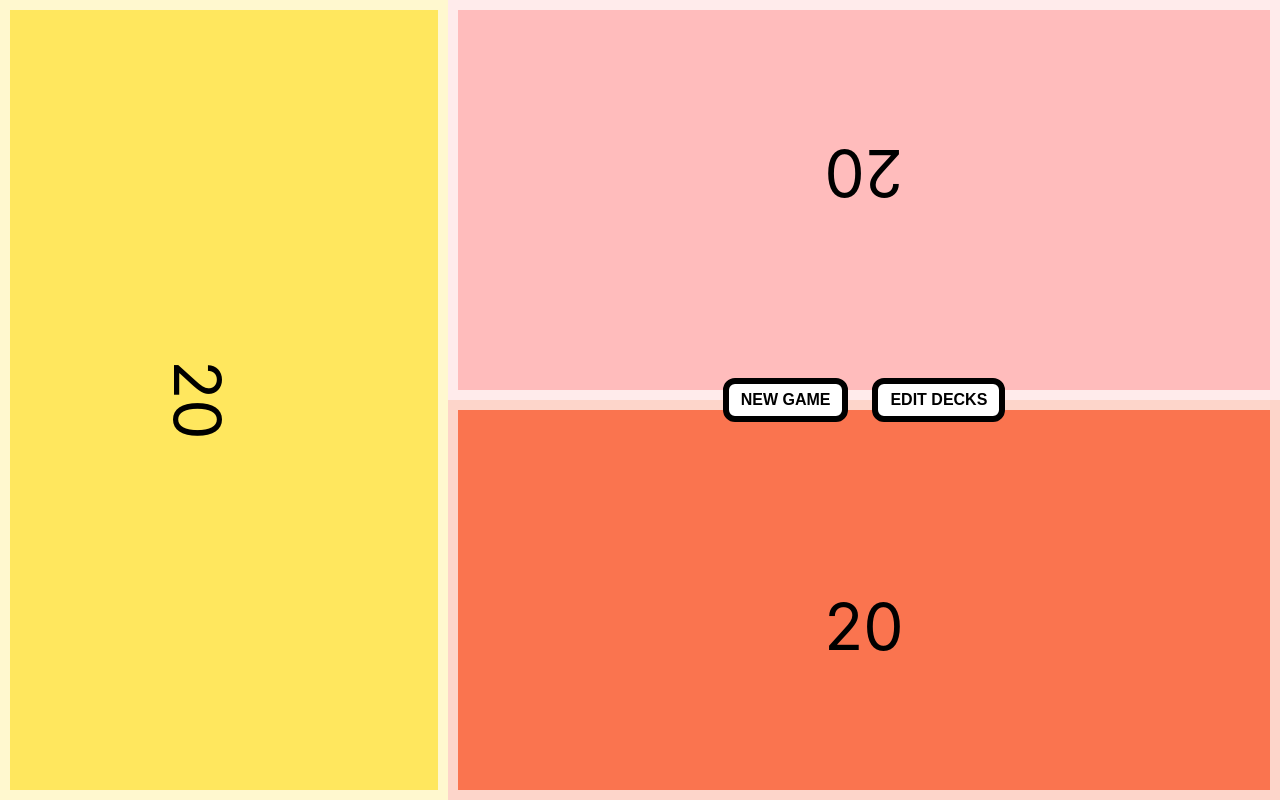
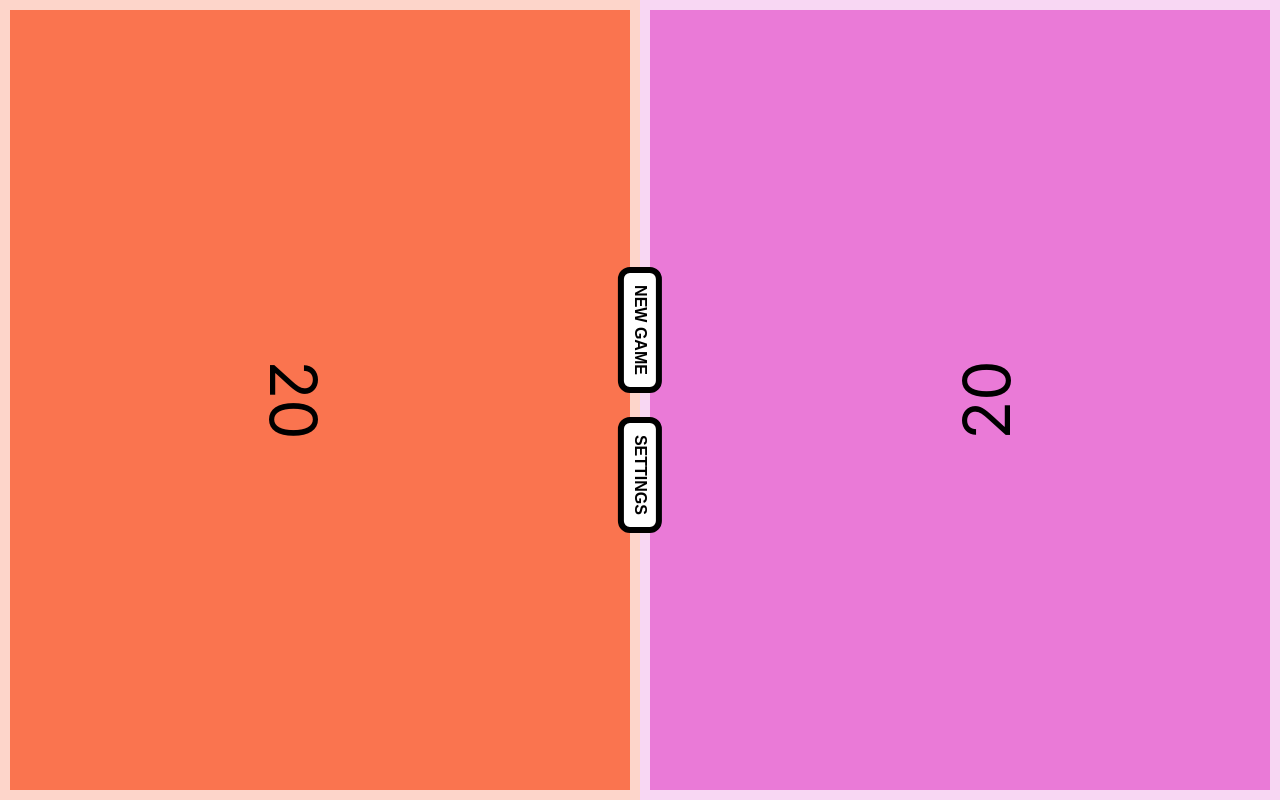
Before and after one commit to Eik-S/mtg-playboard, a React (Create React App) app: page / in a window 1280 px wide. Built offline with nearby package versions, Linux system fonts and the light colour scheme.

Commit message:
feat: game context
fix: settings layout

feat: allow to change number of players and decks

```diff
--- a/src/App.tsx
+++ b/src/App.tsx
@@ -1,12 +1,15 @@
 import { Fragment } from 'react'
 import { RandomDeckSelector } from './components/random-deck-selector'
 import { DecklistContextProvider } from './context/decklist-context'
+import { GameContextProvider } from './context/game-context'
 
 export function App() {
   return (
     <Fragment>
       <DecklistContextProvider>
-        <RandomDeckSelector />
+        <GameContextProvider>
+          <RandomDeckSelector />
+        </GameContextProvider>
       </DecklistContextProvider>
     </Fragment>
   )
--- a/src/components/decklist-editor.tsx
+++ b/src/components/decklist-editor.tsx
@@ -1,21 +1,14 @@
 import { css } from '@emotion/react'
 import { useDecklistContext } from '../context/decklist-context'
 
-interface DecklistEditorProps {
-  onCloseDecklistEditor: () => void
-}
-
-export function DecklistEditor({ onCloseDecklistEditor, ...props }: DecklistEditorProps) {
+export function DecklistEditor({ ...props }) {
   const { availableDecks, collectedDecks, addDeck, removeDeck, selectAllDecks, removeAllDecks } =
     useDecklistContext()
   const collectedDeckNames = collectedDecks.map((deck) => deck.name)
 
   return (
-    <div css={styles.decklistEditorWrapper} {...props}>
-      <div css={styles.curtain} onClick={() => onCloseDecklistEditor()} />
-      <div css={styles.deckSelectionPane}>
-        <ul css={styles.deckList}>
-          <li css={styles.deckListItem}>
+    <div>
+      <div>
         <span css={styles.editionName}>JUMPSTART</span>
         {availableDecks.length === collectedDecks.length ? (
           <button css={styles.checkboxButton} onClick={() => removeAllDecks()}>
@@ -24,7 +17,8 @@ export function DecklistEditor({ onCloseDecklistEditor, ...props }: DecklistEdit
         ) : (
           <button css={styles.checkboxButton} onClick={() => selectAllDecks()}></button>
         )}
-          </li>
+      </div>
+      <ul css={styles.deckList}>
         {availableDecks.map((deck) => (
           <li css={styles.deckListItem} key={deck.name}>
             <span css={styles.deckName}>{deck.name}</span>
@@ -39,46 +33,20 @@ export function DecklistEditor({ onCloseDecklistEditor, ...props }: DecklistEdit
         ))}
       </ul>
     </div>
-    </div>
   )
 }
 
 const styles = {
-  decklistEditorWrapper: css`
-    position: fixed;
-    top: 0;
-    bottom: 0;
-    height: 100vh;
-    width: 100vw;
+  deckList: css`
     display: grid;
-    grid-template-columns: 1fr auto 1fr;
-    grid-template-rows: 1fr auto 1fr;
-  `,
-  curtain: css`
-    grid-column: 1 / span 3;
-    grid-row: 1 / span 3;
-  `,
-  deckSelectionPane: css`
-    grid-column: 2;
-    grid-row: 2;
-    width: 600px;
-    max-height: 600px;
-    overflow-y: scroll;
-    border: 10px solid black;
-    border-radius: 12px;
-    padding: 24px;
-  `,
-  deckList: css`
-    width: max-content;
-    display: flex;
-    flex-direction: column;
+    grid-template-columns: repeat(auto-fill, minmax(200px, 1fr));
     row-gap: 6px;
+    column-gap: 32px;
   `,
   deckListItem: css`
     display: flex;
     flex-direction: row;
-    column-gap: 24px;
-    justify-content: right;
+    justify-content: space-between;
   `,
   editionName: css`
     font-size: 24px;
@@ -87,8 +55,11 @@ const styles = {
   `,
   deckName: css`
     font-size: 24px;
+    align-self: center;
   `,
   checkboxButton: css`
+    flex-shrink: 0;
+    align-self: center;
     width: 38px;
     height: 38px;
     border: 6px solid black;
--- a/src/components/game-layout.tsx
+++ b/src/components/game-layout.tsx
@@ -1,18 +1,36 @@
 import { css } from '@emotion/react'
-import { ReactNode, useCallback } from 'react'
+import { Fragment, ReactNode } from 'react'
+import { useGameContext } from '../context/game-context'
 
 interface GameBoardProps {
   numOfPlayers: number
   children: ReactNode
-  settings: ReactNode
+  onClickSettingsButton: () => void
 }
 
-export function GameBoard({ numOfPlayers, children, settings }: GameBoardProps) {
+export function GameBoard({ numOfPlayers, children, onClickSettingsButton }: GameBoardProps) {
   return (
     <div css={styles.gameBoard(numOfPlayers)}>
       {children}
-      <div css={styles.midPanel(numOfPlayers)}>{settings}</div>
+      <div css={styles.midPanelButtons(numOfPlayers)}>
+        <GameBoardButtons onClickSettingsButton={onClickSettingsButton} />
+      </div>
     </div>
+  )
+}
+
+interface GameBoardButtonsProps {
+  onClickSettingsButton: () => void
+}
+
+function GameBoardButtons({ onClickSettingsButton }: GameBoardButtonsProps) {
+  const { startNewGame } = useGameContext()
+
+  return (
+    <Fragment>
+      <button onClick={() => startNewGame()}>New Game</button>
+      <button onClick={() => onClickSettingsButton()}>Settings</button>
+    </Fragment>
   )
 }
 
@@ -214,9 +232,8 @@ const styles = {
       }
     `}
   `,
-  midPanel: (numberOfPlayers: number) => css`
-    grid-row: 1 / span 3;
-    grid-column: 1 / span 3;
+  midPanelButtons: (numberOfPlayers: number) => css`
+    position: absolute;
     justify-self: center;
     align-self: center;
     z-index: 1;
--- a/src/components/player-board.tsx
+++ b/src/components/player-board.tsx
@@ -25,8 +25,9 @@ export function PlayerBoard({ color, randomDecks, layoutRotation, ...props }: Pl
       .sort((a: Deck, b: Deck) => {
         const wordTypeOrder: Record<WordType, number> = {
           adjective: 0,
-          noun: 1,
-          suffix: 2,
+          prenoun: 1,
+          noun: 2,
+          suffix: 3,
         }
         return wordTypeOrder[a.wordType] - wordTypeOrder[b.wordType]
       })
--- a/src/components/random-deck-selector.tsx
+++ b/src/components/random-deck-selector.tsx
@@ -1,33 +1,20 @@
 import { useState } from 'react'
-import { Deck } from '../context/decklist-context'
-import { useColors } from '../hooks/use-colors'
+import { useGameContext } from '../context/game-context'
 import { useGameBoardRotation } from '../hooks/use-game-board-rotation'
 import { GameBoard, PlayerWrapper } from './game-layout'
-import { Player, PlayerBoard } from './player-board'
+import { PlayerBoard } from './player-board'
 import { Settings } from './settings'
 
 export function RandomDeckSelector() {
-  const { getRandomColor } = useColors()
   const { getPlayerRotation } = useGameBoardRotation()
-
-  const [players, setPlayers] = useState<Player[]>([
-    { color: getRandomColor(), randomDecks: [] },
-    { color: getRandomColor(), randomDecks: [] },
-    { color: getRandomColor(), randomDecks: [] },
-  ])
-
-  function handleSelectedRandomDecks(randomDecks: Deck[][]) {
-    setPlayers((prevPlayers) => {
-      return prevPlayers.map((player, index) => ({ ...player, randomDecks: randomDecks[index] }))
-    })
-  }
-
-  const settings = (
-    <Settings numberOfPlayers={players.length} onSelectedRandomDecks={handleSelectedRandomDecks} />
-  )
+  const { players } = useGameContext()
+  const [settingsOpen, setSettingsOpen] = useState(false)
 
   return (
-    <GameBoard numOfPlayers={players.length} settings={settings}>
+    <GameBoard numOfPlayers={players.length} onClickSettingsButton={() => setSettingsOpen(true)}>
+      {settingsOpen && (
+        <Settings settingsOpen={settingsOpen} onClickCurtain={() => setSettingsOpen(false)} />
+      )}
       {players.map((player, id) => (
         <PlayerWrapper numOfPlayers={players.length} playerId={id} key={id}>
           <PlayerBoard {...player} layoutRotation={getPlayerRotation(id + 1, players.length)} />
--- a/src/components/settings.tsx
+++ b/src/components/settings.tsx
@@ -1,44 +1,110 @@
-import { Fragment, useState } from 'react'
-import { Deck, useDecklistContext } from '../context/decklist-context'
+import { css } from '@emotion/react'
+import { Fragment } from 'react'
+import { useGameContext } from '../context/game-context'
 import { DecklistEditor } from './decklist-editor'
 
 interface SettingsProps {
-  numberOfPlayers: number
-  onSelectedRandomDecks: (randomDecks: Deck[][]) => void
+  settingsOpen: boolean
+  onClickCurtain: () => void
 }
 
-export function Settings({ numberOfPlayers, onSelectedRandomDecks }: SettingsProps) {
-  const [isDecklistEditorOpen, setIsDecklistEditorOpen] = useState(false)
-
-  const { collectedDecks } = useDecklistContext()
-
-  function generateRandomDecks() {
-    const randomDecks: Deck[][] = []
-    const unavailableDecks: Deck[] = []
-    for (let i = 0; i < numberOfPlayers; i++) {
-      let selectedDecks: Deck[] = []
-      while (selectedDecks.length < 2) {
-        const randomDeckIndex = Math.floor(Math.random() * collectedDecks.length)
-        const randomDeck = collectedDecks[randomDeckIndex]
-        if (selectedDecks.length === 1 && randomDeck.mana === selectedDecks[0].mana) continue
-        if (!unavailableDecks.includes(randomDeck)) {
-          selectedDecks.push(randomDeck)
-          unavailableDecks.push(randomDeck)
-        }
-      }
-      randomDecks.push(selectedDecks)
-    }
-
-    onSelectedRandomDecks(randomDecks)
-  }
+export function Settings({ settingsOpen, onClickCurtain }: SettingsProps) {
+  const { numberOfPlayers, numberOfRandomDecks, setNumberOfPlayers, setNumberOfRandomDecks } =
+    useGameContext()
 
   return (
     <Fragment>
-      <button onClick={() => generateRandomDecks()}>New Game</button>
-      <button onClick={() => setIsDecklistEditorOpen(true)}>Edit Decks</button>
-      {isDecklistEditorOpen && (
-        <DecklistEditor onCloseDecklistEditor={() => setIsDecklistEditorOpen(false)} />
+      {settingsOpen && (
+        <div css={styles.settingsPaneWrapper}>
+          <div css={styles.curtain} onClick={() => onClickCurtain()} />
+          <div css={styles.settingsPane}>
+            <div css={styles.ruler}>Game Settings</div>
+            <div css={styles.section}>
+              <div css={styles.plusMinus}>
+                <label>Number of Players</label>
+                <button
+                  onClick={() => setNumberOfPlayers((prev) => prev - 1)}
+                  disabled={numberOfPlayers === 2}
+                >
+                  -
+                </button>
+                <span>{numberOfPlayers}</span>
+                <button
+                  onClick={() => setNumberOfPlayers((prev) => prev + 1)}
+                  disabled={numberOfPlayers === 4}
+                >
+                  +
+                </button>
+              </div>
+              <div css={styles.plusMinus}>
+                <label>Number of Jumpstart Decks</label>
+                <button
+                  onClick={() => setNumberOfRandomDecks((prev) => prev - 1)}
+                  disabled={numberOfRandomDecks === 1}
+                >
+                  -
+                </button>
+                <span>{numberOfRandomDecks}</span>
+                <button
+                  onClick={() => setNumberOfRandomDecks((prev) => prev + 1)}
+                  disabled={numberOfRandomDecks === 4}
+                >
+                  +
+                </button>
+              </div>
+            </div>
+            <div css={styles.ruler}>Collected Jumpstart Decks</div>
+            <DecklistEditor />
+          </div>
+        </div>
       )}
     </Fragment>
   )
 }
+
+const styles = {
+  settingsPaneWrapper: css`
+    position: fixed;
+    z-index: 2;
+    top: 0;
+    left: 0;
+    height: 100vh;
+    width: 100vw;
+    display: flex;
+    justify-content: center;
+    align-items: center;
+  `,
+  curtain: css`
+    position: fixed;
+    width: 100vw;
+    height: 100vh;
+    z-index: 1;
+  `,
+  settingsPane: css`
+    z-index: 2;
+    width: 80vw;
+    height: 80vh;
+    background-color: #ffffffee;
+    border: 12px solid black;
+    overflow-y: auto;
+    padding: 24px;
+  `,
+  section: css`
+    display: flex;
+    justify-content: space-between;
+    flex-wrap: wrap;
+    row-gap: 18px;
+    column-gap: 32px;
+  `,
+  ruler: css`
+    margin: 32px 0;
+    border-top: 8px solid black;
+    font-size: 18px;
+    text-align: center;
+  `,
+  plusMinus: css`
+    label {
+      margin-right: 12px;
+    }
+  `,
+}
--- /dev/null
+++ b/src/context/game-context.tsx
@@ -0,0 +1,96 @@
+import {
+  createContext,
+  Dispatch,
+  ReactNode,
+  SetStateAction,
+  useContext,
+  useEffect,
+  useState,
+} from 'react'
+import { Player } from '../components/player-board'
+import { useColors } from '../hooks/use-colors'
+import { useDecklistContext } from './decklist-context'
+
+type GameMode = 'jumpstart'
+
+interface GameApi {
+  players: Player[]
+  startingLife: number
+  numberOfPlayers: number
+  numberOfRandomDecks: number
+  startNewGame: () => void
+  setNumberOfPlayers: Dispatch<SetStateAction<number>>
+  setNumberOfRandomDecks: Dispatch<SetStateAction<number>>
+}
+
+function useGameState() {
+  const [gameMode] = useState<GameMode>('jumpstart')
+  const [startingLife] = useState(20)
+  const [numberOfPlayers, setNumberOfPlayers] = useState(2)
+  const [players, setPlayers] = useState<Player[]>([])
+  const [numberOfRandomDecks, setNumberOfRandomDecks] = useState(2)
+  const { generateRandomDecks } = useDecklistContext()
+  const { getRandomColor } = useColors()
+
+  useEffect(() => {
+    function initPlayers(numberOfPlayers: number): Player[] {
+      const p = []
+      for (let i = 0; i < numberOfPlayers; i++) {
+        p.push({
+          color: getRandomColor(),
+          randomDecks: [],
+        })
+      }
+      return p
+    }
+
+    setPlayers((prevPlayers) => {
+      if (prevPlayers.length < numberOfPlayers) {
+        const difference = numberOfPlayers - prevPlayers.length
+        return [...prevPlayers, ...initPlayers(difference)]
+      }
+      if (prevPlayers.length > numberOfPlayers) {
+        const offset = numberOfPlayers - prevPlayers.length
+        return prevPlayers.slice(0, offset)
+      }
+      return prevPlayers
+    })
+  }, [getRandomColor, numberOfPlayers])
+
+  function handleStartNewGame() {
+    if (gameMode === 'jumpstart') {
+      const randomDecks = generateRandomDecks(numberOfPlayers, numberOfRandomDecks)
+      setPlayers((prevPlayers) => {
+        return prevPlayers.map((player, index) => ({ ...player, randomDecks: randomDecks[index] }))
+      })
+    }
+  }
+
+  return {
+    players,
+    startingLife,
+    numberOfPlayers,
+    numberOfRandomDecks,
+    startNewGame: handleStartNewGame,
+    setNumberOfPlayers,
+    setNumberOfRandomDecks,
+  }
+}
+
+const GameContext = createContext<GameApi | undefined>(undefined)
+
+export function GameContextProvider({ children }: { children: ReactNode }) {
+  const game = useGameState()
+
+  return <GameContext.Provider value={game}>{children}</GameContext.Provider>
+}
+
+export function useGameContext() {
+  const context = useContext(GameContext)
+
+  if (context === undefined) {
+    throw new Error('useGameContext must be used within a GameContextProvider')
+  }
+
+  return context
+}
--- a/src/data/jumpstart-decks.ts
+++ b/src/data/jumpstart-decks.ts
@@ -161,7 +161,7 @@ export const jumpstartDecks: Deck[] = [
     name: 'Doctor',
     mana: 'plains',
     rarity: 'common',
-    wordType: 'noun',
+    wordType: 'prenoun',
   },
   {
     name: 'Feathered Friends',
--- a/src/index.tsx
+++ b/src/index.tsx
@@ -38,6 +38,12 @@ const globalStyles = css`
     padding: 4px 12px;
     margin: 0 12px;
     color: black;
+    cursor: pointer;
+    &:disabled {
+      cursor: default;
+      color: #00000066;
+      border-color: #00000066;
+    }
   }
 `
 
```
Also changed, not shown: src/context/decklist-context.tsx (+24 -10 lines). Lines whose indentation alone changed are shown as unchanged.
